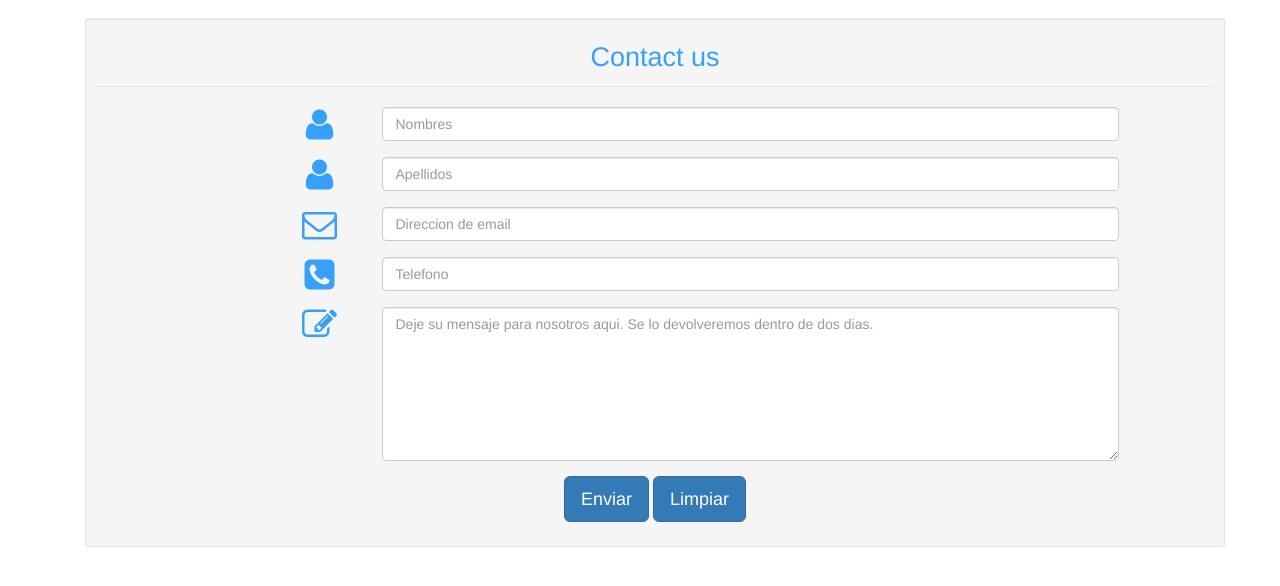
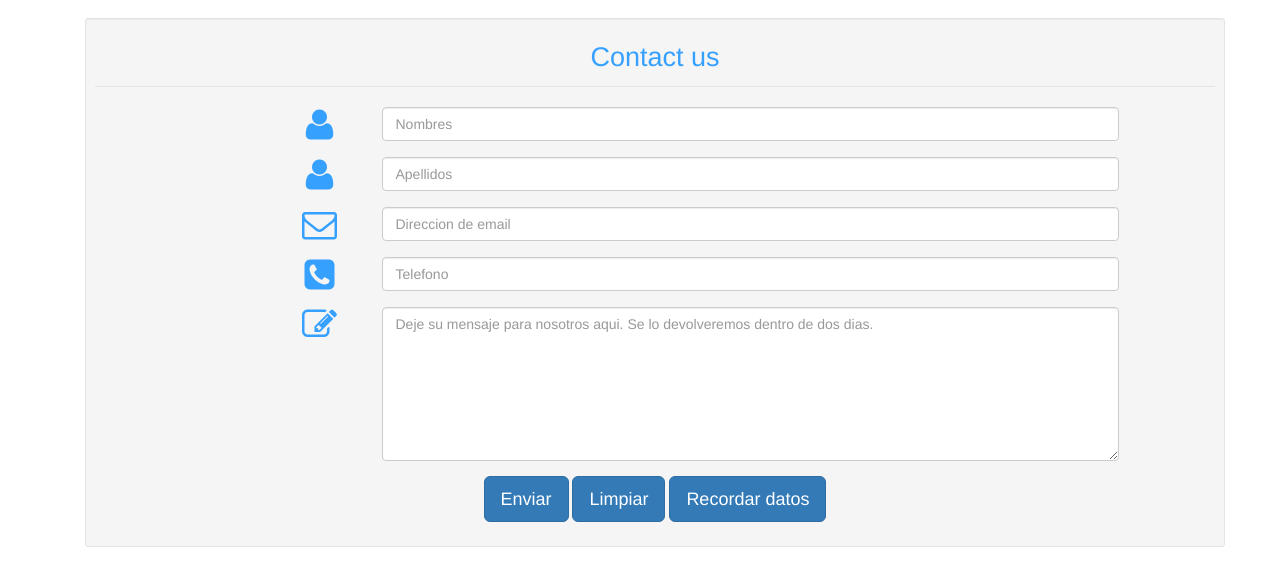
Before and after one commit to JDCF1039466227/JDCF-FinalTallerHS, a plain HTML site: page index.html in a window 1280 px wide. Shown: the part 102-688 px from the top of the page. Drawn offline with Linux system fonts and the light colour scheme.

Commit message:
RF-0003 Botón recordar
RF-0003 Botón recordar

```diff
--- a/index.html
+++ b/index.html
@@ -66,6 +66,8 @@
                             <div class="col-md-12 text-center">
                                 <button type="submit" class="btn btn-primary btn-lg">Enviar</button>
                                 <button type="submit" class="btn btn-primary btn-lg">Limpiar</button>
+                                <button type="submit" class="btn btn-primary btn-lg">Recordar datos</button>
+
 
                             </div>
                         </div>
```
